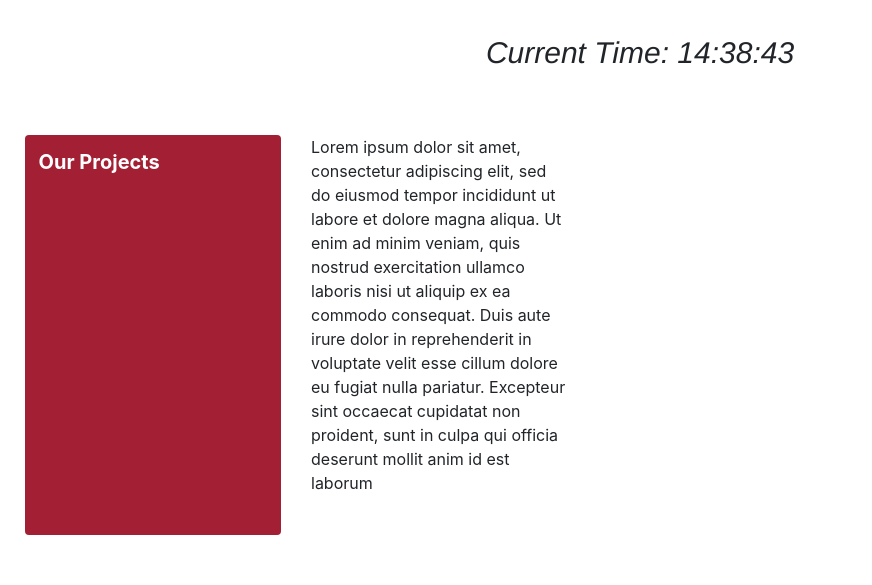
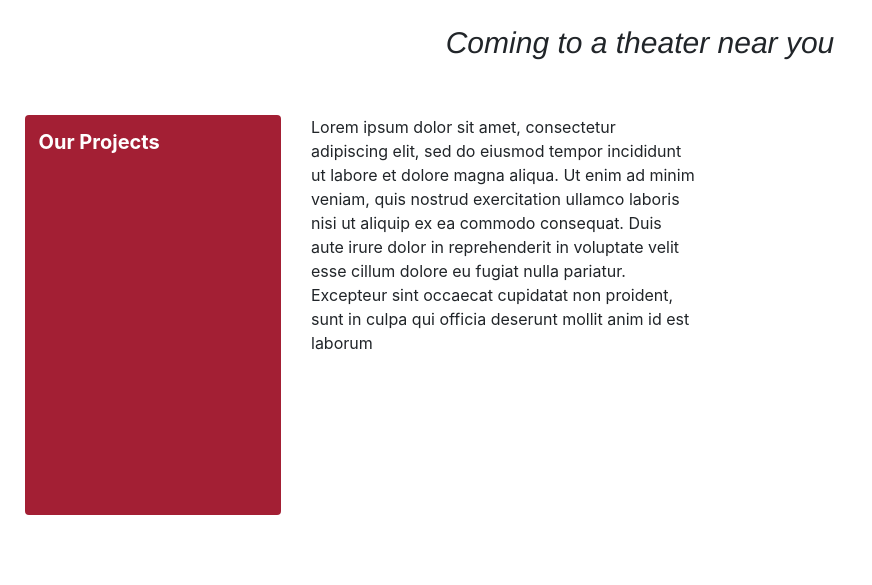
Before and after one commit to dhmit/gender_novels, a Flask app: page / in a window 1280 px wide. Shown: the part 215-800 px from the top of the page, without its empty margins (0-872 px from the left). Run offline with Flask 2, Linux system fonts and the light colour scheme; some libraries are stand-ins or nearby versions.

Commit message:
Changed sources of stylesheet and image
Changed the links for the stylesheet and image so it complied with the flask standard of getting them from the static file

```diff
--- a/gender_novels/deployment/static/css/index.css
+++ b/gender_novels/deployment/static/css/index.css
@@ -1,6 +1,4 @@
-/*
-Base HTML tags
- */
+/* Base HTML tags */
 
 div {
     padding: 10px;
@@ -10,9 +8,7 @@ p {
     word-wrap: break-word;
 }
 
-/*
-Custom classes
- */
+/* Custom classes */
 
 .header {
     background-color: black;
@@ -26,6 +22,7 @@ Custom classes
 }
 
 .projects-button {
+    /* MIT logo red */
     background-color: #A31F34;
     border: none;
     width: 20vw;
@@ -42,15 +39,13 @@ Custom classes
 }
 
 .preview-text {
-    width: 20vw;
+    width: 30vw;
     height: 50vh;
 }
 
-/*
-Custom IDs
- */
+/* Custom IDs */
 
-#clock {
+#wip {
     font-size: 30px;
     font-family: Helvetica;
     font-style: italic;
--- a/gender_novels/deployment/templates/index.html
+++ b/gender_novels/deployment/templates/index.html
@@ -13,8 +13,7 @@
   <script src="https://stackpath.bootstrapcdn.com/bootstrap/4.1.3/js/bootstrap.min.js" integrity="sha384-ChfqqxuZUCnJSK3+MXmPNIyE6ZbWh2IMqE241rYiqJxyMiZ6OW/JmZQ5stwEULTy" crossorigin="anonymous"></script>
 
   <!-- DH Lab modules -->
-  <link rel="stylesheet" href="../static/css/index.css" />
-  <script type="text/javascript" src="../static/js/clock.js"></script>
+  <link rel="stylesheet" href="{{ url_for('static', filename='css/index.css') }}" />
 </head>
 
 <body>
@@ -22,17 +21,17 @@
   <div class="container-fluid header">
     <div class="row align-items-center justify-content-center">
       <div class="col-md-auto">
-        <img src="../graphics/MIT_logo.png"/>
+        <img src="{{ url_for('static', filename='graphics/MIT_logo.png') }}">
       </div>
       <div class="col-sm-auto">
         <h1 class="header-text">Digital Humanities</h1>
       </div>
     </div>
   </div>
-  <!-- Clock -->
+  <!-- WIP -->
   <div class="container">
     <div class="row justify-content-center">
-      <div id="clock"></div>
+      <span id="wip">Coming to a theater near you</span>
     </div>
   </div>
   <!-- 'Our Projects' -->
@@ -45,10 +44,8 @@
           </div>
           <!-- Preview text -->
           <div class="col-auto">
-              <p class="preview-text" id="preview-text">Lorem ipsum dolor sit
-                  amet, consectetur
-                  adipiscing
-                  elit, sed do eiusmod tempor incididunt ut labore et dolore magna aliqua.
+              <p class="preview-text">Lorem ipsum dolor sit amet, consectetur
+                  adipiscing elit, sed do eiusmod tempor incididunt ut labore et dolore magna aliqua.
                   Ut enim ad minim veniam, quis nostrud exercitation ullamco laboris nisi ut aliquip
                   ex ea commodo consequat. Duis aute irure dolor in reprehenderit in voluptate velit
                   esse cillum dolore eu fugiat nulla pariatur. Excepteur sint occaecat cupidatat non
```
Also changed, not shown: gender_novels/deployment/static/graphics/MIT_logo.png (renamed from gender_novels/deployment/graphics/MIT_logo.png), 1 other file.
